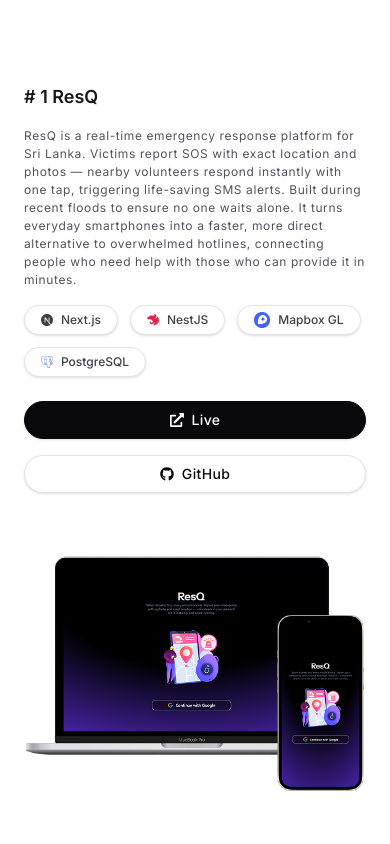
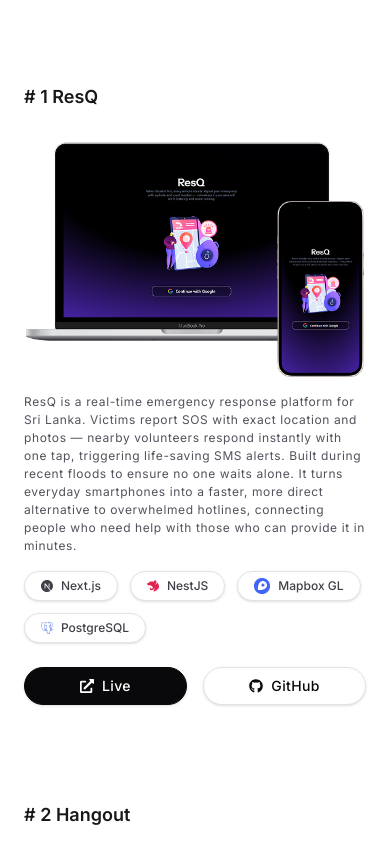
Before and after one commit to nishmikaeka/portfolio, a Next.js app: page / in a window 390 px wide. Shown: the part 1760-2604 px from the top of the page. Built offline with nearby package versions, Linux system fonts and the light colour scheme.

Commit message:
Changed the projects section layout mobile friendly

```diff
--- a/src/components/sections/Projects.tsx
+++ b/src/components/sections/Projects.tsx
@@ -78,6 +78,19 @@
                         {/* Content */}
                         <div className="flex flex-1 flex-col gap-4 sm:gap-5 text-left">
                             <h3 className="text-lg sm:text-2xl font-semibold text-zinc-900 dark:text-zinc-50"># {index + 1} {project.title}</h3>
+
+                            {/* Mobile Image: Visible only on mobile, placed between title and description */}
+                            <div className="relative h-[250px] w-full overflow-hidden lg:hidden">
+                                <Image
+                                    src={project.image}
+                                    alt={project.title}
+                                    fill
+                                    sizes="100vw"
+                                    className="object-contain"
+                                    priority={index === 0}
+                                />
+                            </div>
+
                             <p className="text-[12px] sm:text-sm tracking-wider text-zinc-600 dark:text-zinc-400">{project.description}</p>
 
                             <div className="flex flex-wrap gap-3">
@@ -102,29 +115,28 @@
                                 ))}
                             </div>
 
-                            <div className="flex w-full items-center gap-4 pt-2 flex-col sm:flex-row">
-                                <a href={project.link} target='_blank' className="flex w-full items-center justify-center gap-2 rounded-full shadow-sm border border-zinc-950 bg-zinc-950 px-8 py-2 text-sm font-medium tracking-wide text-white transition-transform hover:scale-105 hover:bg-zinc-800 sm:w-auto dark:border-zinc-700 dark:bg-white dark:text-zinc-950 dark:hover:bg-zinc-100">
+                            <div className="flex w-full items-center gap-4 pt-2 flex-row sm:flex-row">
+                                <a href={project.link} target='_blank' className="flex flex-1 items-center justify-center gap-2 rounded-full shadow-sm border border-zinc-950 bg-zinc-950 px-4 py-2 text-sm font-medium tracking-wide text-white transition-transform hover:scale-105 hover:bg-zinc-800 sm:w-auto sm:flex-none sm:px-8 dark:border-zinc-700 dark:bg-white dark:text-zinc-950 dark:hover:bg-zinc-100">
                                     <FaExternalLinkAlt /> Live
                                 </a>
-                                <a href={project.github} target='_blank' className="flex w-full items-center justify-center gap-2 rounded-full shadow-sm border border-zinc-200 bg-white px-8 py-2 text-sm font-medium tracking-wide text-zinc-950 transition-transform hover:scale-105 hover:bg-zinc-50 sm:w-auto dark:border-zinc-700 dark:bg-zinc-800 dark:text-white dark:hover:bg-zinc-700">
+                                <a href={project.github} target='_blank' className="flex flex-1 items-center justify-center gap-2 rounded-full shadow-sm border border-zinc-200 bg-white px-4 py-2 text-sm font-medium tracking-wide text-zinc-950 transition-transform hover:scale-105 hover:bg-zinc-50 sm:w-auto sm:flex-none sm:px-8 dark:border-zinc-700 dark:bg-zinc-800 dark:text-white dark:hover:bg-zinc-700">
                                     <FaGithub /> GitHub
                                 </a>
                             </div>
                         </div>
 
-                        {/* Images */}
-                        <div className="relative flex w-full flex-1 items-center justify-center lg:justify-end">
+                        {/* Desktop Image: Visible only on large screens */}
+                        <div className="relative hidden w-full flex-1 items-center justify-center lg:flex lg:justify-end">
                             <div className="relative h-[250px] w-full max-w-[500px] overflow-hidden sm:h-[350px]">
                                 <Image
                                     src={project.image}
                                     alt={project.title}
                                     fill
-                                    sizes="(max-width: 768px) 100vw, 50vw"
+                                    sizes="(max-width: 1024px) 100vw, 50vw"
                                     className="object-contain"
                                     priority={index === 0}
                                 />
                             </div>
-
                         </div>
                     </motion.div>
                 ))}
```
